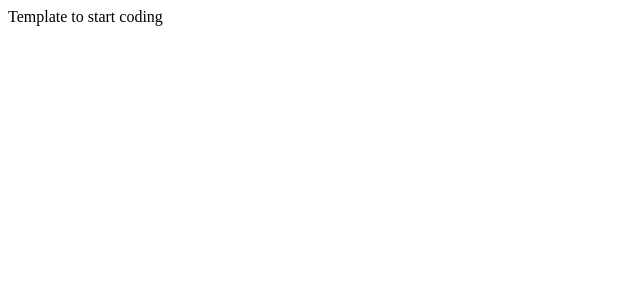
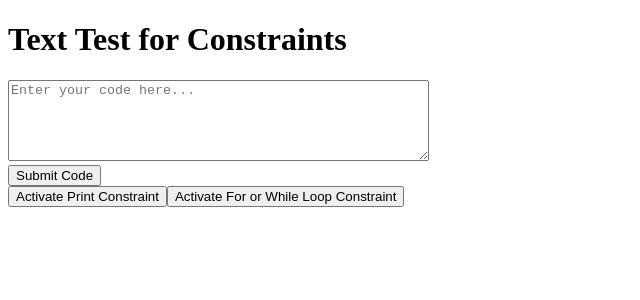
Before and after one commit to Fortniter90/2024_S2_-W201A-_CodeOdyssey, a React (Create React App) app in the folder my-app/: page / in a window 1280 px wide. Shown: the top 300 px of the page, without its empty margins (0-640 px from the left). Built offline with nearby package versions, Linux system fonts and the light colour scheme.

Commit message:
Created game constraints
Made simple functions to let developer set constraints to active or not, and set a temporary file to test if they are working correctly with a textarea.

```diff
--- a/my-app/src/App.js
+++ b/my-app/src/App.js
@@ -1,9 +1,10 @@
 import './App.css';
+import TextTest from './components/TextTest';
 
 function App() {
   return (
     <div>
-      Template to start coding
+      <TextTest/>
     </div>
   );
 }
--- /dev/null
+++ b/my-app/src/components/TestConstraints.js
@@ -0,0 +1,51 @@
+import { useState } from 'react';
+
+const TestConstraints = () => {
+    const[ constraints, setConstraints ] = useState({
+        print: false,
+        loop: false,
+    });
+
+    const toggleConstraints = (constraint) => {
+       setConstraints(prevState => ({
+            ...prevState,
+            [constraint]: !prevState[constraint],
+       }));
+    };
+
+    const checkConstraints = (code) => {
+        const messages = [];
+
+        if (constraints.print) {
+            const printConstraintMessage = PrintConstraints(code);
+            if (printConstraintMessage) messages.push(printConstraintMessage);
+        }
+
+        if (constraints.loop) {
+            const loopConstraintMessage = LoopConstraints(code);
+            if (loopConstraintMessage) messages.push(loopConstraintMessage);
+        }
+
+        return messages.length > 0 ? messages.join(' ') : "Code met all constraints.";
+    };
+
+    return { constraints, toggleConstraints, checkConstraints };
+};
+
+const PrintConstraints = ( code ) => {
+    if (code.includes('print')) {
+        return "Please use other logic and not just the print function.";
+    }
+
+    return null;
+};
+
+const LoopConstraints = ( code ) => {
+    if (!code.includes('for') || !code.includes('while')) {
+        return "You must use a for or while loop to solve this question.";
+    }
+
+    return null;
+};
+
+export default TestConstraints;
--- /dev/null
+++ b/my-app/src/components/TextTest.js
@@ -0,0 +1,45 @@
+import TestConstraints from './TestConstraints';
+import { useState } from 'react';
+
+const TextTest = () => {
+    const [code, setCode] = useState('');
+    const [message, setMessage] = useState('');
+    const { constraints, toggleConstraints, checkConstraints } = TestConstraints();
+
+    const handleSubmit = () => {
+        const result = checkConstraints(code);
+        setMessage(result);
+    };
+
+    return (
+        <div>
+            <h1>Text Test for Constraints</h1>
+
+            <textarea
+                rows="5"
+                cols="50"
+                value={code}
+                onChange={(e) => setCode(e.target.value)}
+                placeholder="Enter your code here..."
+            ></textarea>
+
+            <div>
+                <button onClick={handleSubmit}>Submit Code</button>
+            </div>
+
+            <div>
+                <button onClick={() => toggleConstraints('print')}>
+                    {constraints.print ? 'Deactivate Print Constraint' : 'Activate Print Constraint'}
+                </button>
+                <button onClick={() => toggleConstraints('loop')}>
+                    {constraints.loop ? 'Deactivate For or While Loop Constraint' : 'Activate For or While Loop Constraint'}
+                </button>
+            </div>
+
+            {/* Display the message */}
+            {message && <p>{message}</p>}
+        </div>
+    );
+};
+
+export default TextTest;
```
